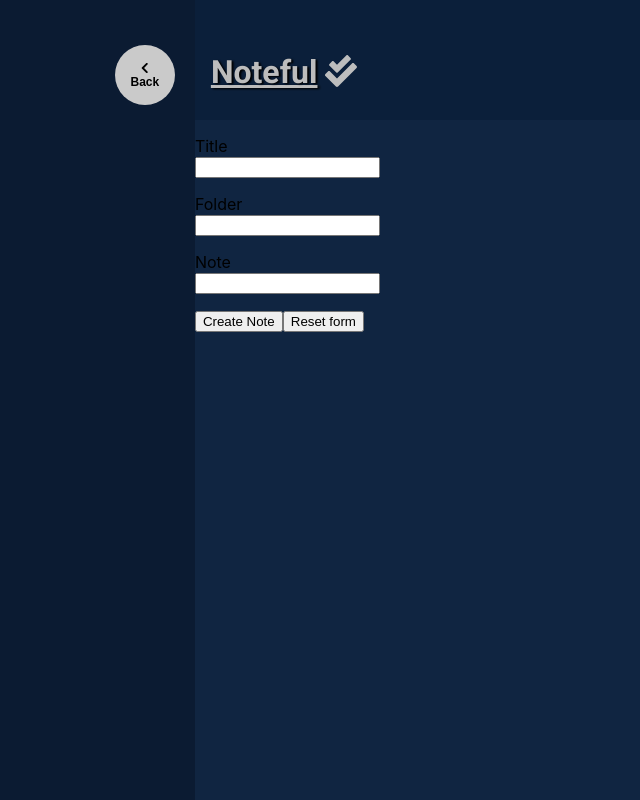
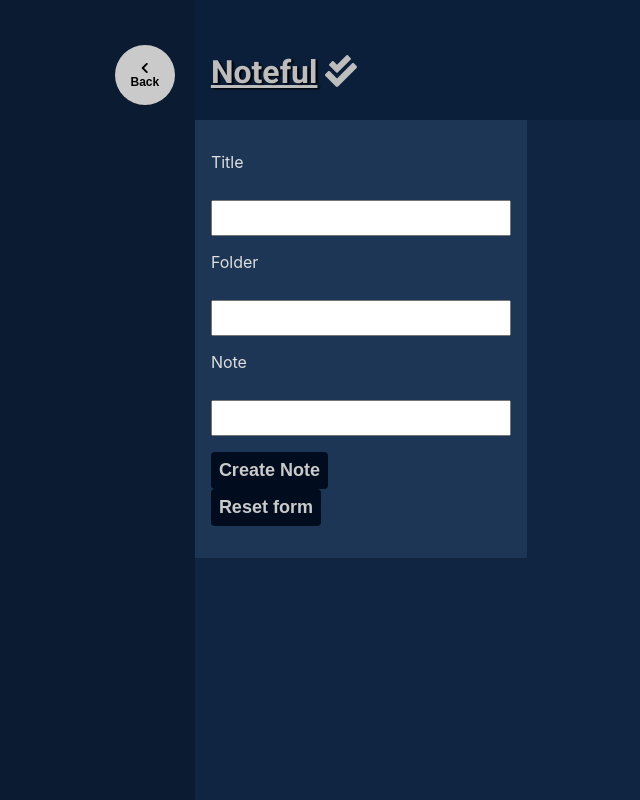
Before and after one commit to emancurmi/noteful, a React (Create React App) app: page /add-note in a window 1280 px wide. Shown: the whole page, without its empty margins (193-833 px from the left). Built offline with nearby package versions, Linux system fonts and the light colour scheme.

Commit message:
added css

```diff
--- a/src/AddFolder/AddFolder.css
+++ b/src/AddFolder/AddFolder.css
@@ -0,0 +1,50 @@
+.Noteful-form {
+    background-color: #1d3656;
+    color: #dedede;
+    padding: 16px;
+    max-width: 332px;
+}
+
+    .Noteful-form label {
+        display: block;
+        font-size: 16px;
+        padding-bottom: 8px;
+    }
+
+    .Noteful-form input,
+    .Noteful-form textarea,
+    .Noteful-form select {
+        font-size: 14px;
+        padding: 8px;
+        width: 300px;
+    }
+
+    .Noteful-form select {
+        height: 33px;
+    }
+
+    .Noteful-form > .field {
+        margin-bottom: 16px;
+    }
+
+    .Noteful-form > .buttons {
+        margin-top: 26px;
+    }
+
+    .Noteful-form button {
+        background-color: #010d1e;
+        border-radius: 4px;
+        border: 0;
+        color: #cacaca;
+        display: block;
+        font-size: 18px;
+        font-weight: bold;
+        padding: 8px;
+        text-align: center;
+        text-decoration: none;
+    }
+
+        .Noteful-form button[type="submit"]:hover {
+            background-color: #29862e;
+            color: white;
+        }
--- a/src/AddFolder/AddFolder.js
+++ b/src/AddFolder/AddFolder.js
@@ -3,7 +3,7 @@
 
 export default function AddFolder(props) {
     return (
-        <form action="/folder" method="post">
+        <form action="/folder" method="post" className="Noteful-form">
                 <p>
                     <label>Folder Name</label><br/>
                     <input type="text" name="name" required/>
--- a/src/AddNote/AddNote.css
+++ b/src/AddNote/AddNote.css
@@ -0,0 +1,50 @@
+.Noteful-form {
+    background-color: #1d3656;
+    color: #dedede;
+    padding: 16px;
+    max-width: 332px;
+}
+
+    .Noteful-form label {
+        display: block;
+        font-size: 16px;
+        padding-bottom: 8px;
+    }
+
+    .Noteful-form input,
+    .Noteful-form textarea,
+    .Noteful-form select {
+        font-size: 14px;
+        padding: 8px;
+        width: 300px;
+    }
+
+    .Noteful-form select {
+        height: 33px;
+    }
+
+    .Noteful-form > .field {
+        margin-bottom: 16px;
+    }
+
+    .Noteful-form > .buttons {
+        margin-top: 26px;
+    }
+
+    .Noteful-form button {
+        background-color: #010d1e;
+        border-radius: 4px;
+        border: 0;
+        color: #cacaca;
+        display: block;
+        font-size: 18px;
+        font-weight: bold;
+        padding: 8px;
+        text-align: center;
+        text-decoration: none;
+    }
+
+        .Noteful-form button[type="submit"]:hover {
+            background-color: #29862e;
+            color: white;
+        }
--- a/src/AddNote/AddNote.js
+++ b/src/AddNote/AddNote.js
@@ -4,7 +4,7 @@
 export default function AddNote(props) {
     return (
 
-        <form action="/notes" method="post">
+        <form action="/notes" method="post" className="Noteful-form">
             <p>
                 <label>Title</label><br />
                 <input type="text" name="title" required/>
```
